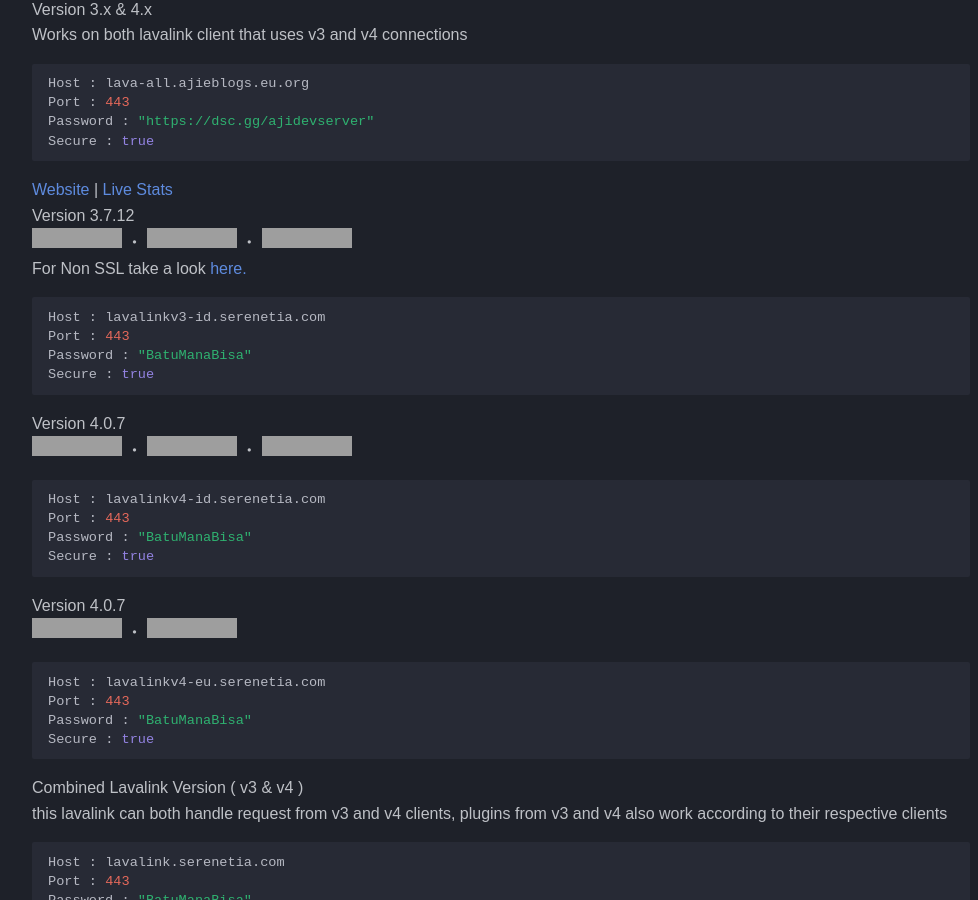
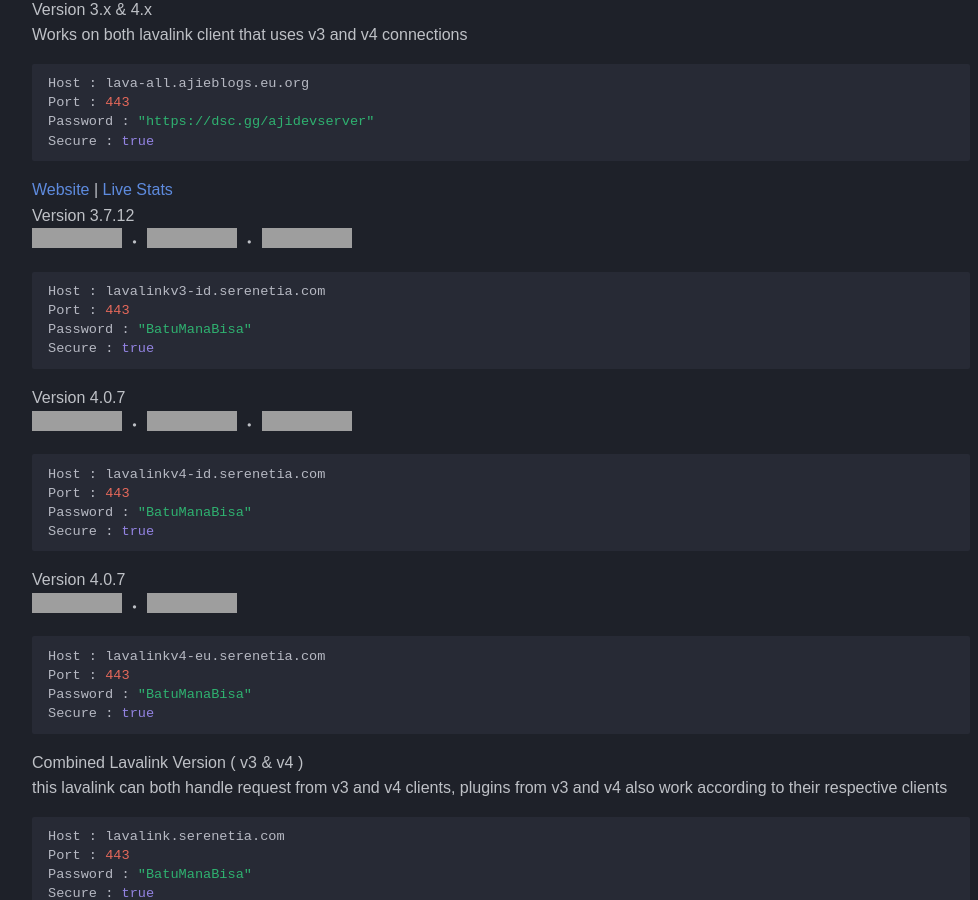
Before and after one commit to DarrenOfficial/lavalink-list, an MkDocs documentation site: the page built from docs/SSL/lavalink-with-ssl.md, in a window 1280 px wide and 900 px high, scrolled down 828 px, cut to the strip 0-900 px from the top of the window. Shown: the whole strip, without its empty margins (14-992 px from the left). Built offline with MkDocs 1.6.1 and Material for MkDocs 9.7.7, drawn with Linux system fonts in a browser that asks for light colours; some web fonts are replaced; comment, search, counter and statistics services are not loaded; a style sheet for code colours, icons or effects is not loaded; part of the change alters nothing that is shown; grey boxes are pictures that could not be loaded.

Commit message:
Update lavalink-with-ssl.md

````diff
--- a/docs/SSL/lavalink-with-ssl.md
+++ b/docs/SSL/lavalink-with-ssl.md
@@ -24,7 +24,7 @@ hide:
 
 ### Hosted by @ [Amane](https://amane.my.id) & [AjieDev](https://github.com/AjieDev)
 [Website & Live Stats](https://free.lavalink.rf.gd/) | [Support server](https://dsc.gg/ajidevserver) <br />
-[Non SSL version](https://lavalink.darrennathanael.com/NoSSL/lavalink-without-ssl/#hosted-by-ajiedev-serenetia-hosting) <br />
+[Non SSL version](https://lavalink-list-ayx.pages.dev/NoSSL/lavalink-without-ssl/#hosted-by-amane-ajiedev) <br />
 Version 3.7.12 <br />
 ![stat](https://ajieblogs.eu.org/lavalink/v3/badge/Status) ![up](https://ajieblogs.eu.org/lavalink/v3/badge/Uptime) ![ups](https://ajieblogs.eu.org/lavalink/v3/badge/Uptimes) ![playersv3](https://ajieblogs.eu.org/lavalink/v3/badge/Players) ![v3load](https://ajieblogs.eu.org/lavalink/v3/badge/Load)
 ```bash
@@ -52,7 +52,6 @@ Secure : true
 [Website](https://lavalink-info.serenetia.com/) | [Live Stats](https://lavalink-stats.serenetia.com/)<br />
 Version 3.7.12 <br />
 ![status](https://status.serenetia.com/api/badge/7/status?style=flat-square) ・ ![uptime](https://status.serenetia.com/api/badge/7/uptime?style=flat-square) ・ ![stat](https://lavalink-list-api.ajieblogs.eu.org/serenetia-v3/badge/Players) <br />
-For Non SSL take a look [here.](https://lavalink.darrennathanael.com/NoSSL/lavalink-without-ssl/#hosted-by-amane)
 ```bash
 Host : lavalinkv3-id.serenetia.com
 Port : 443
````
